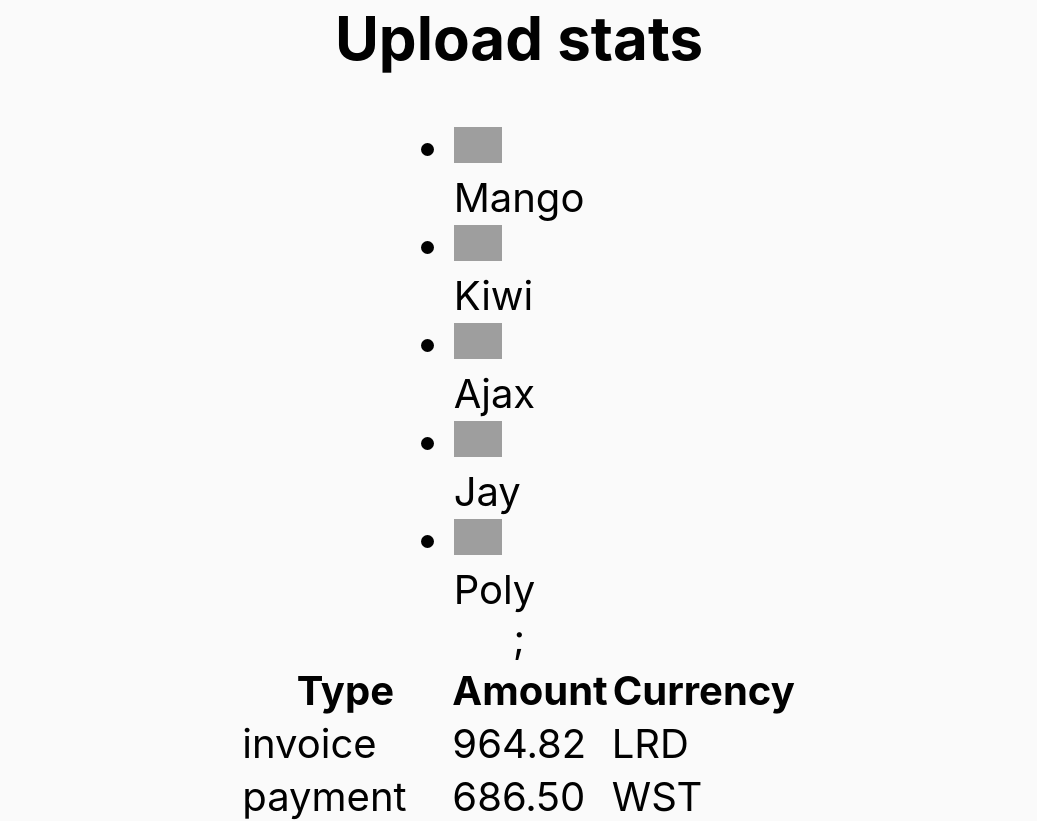
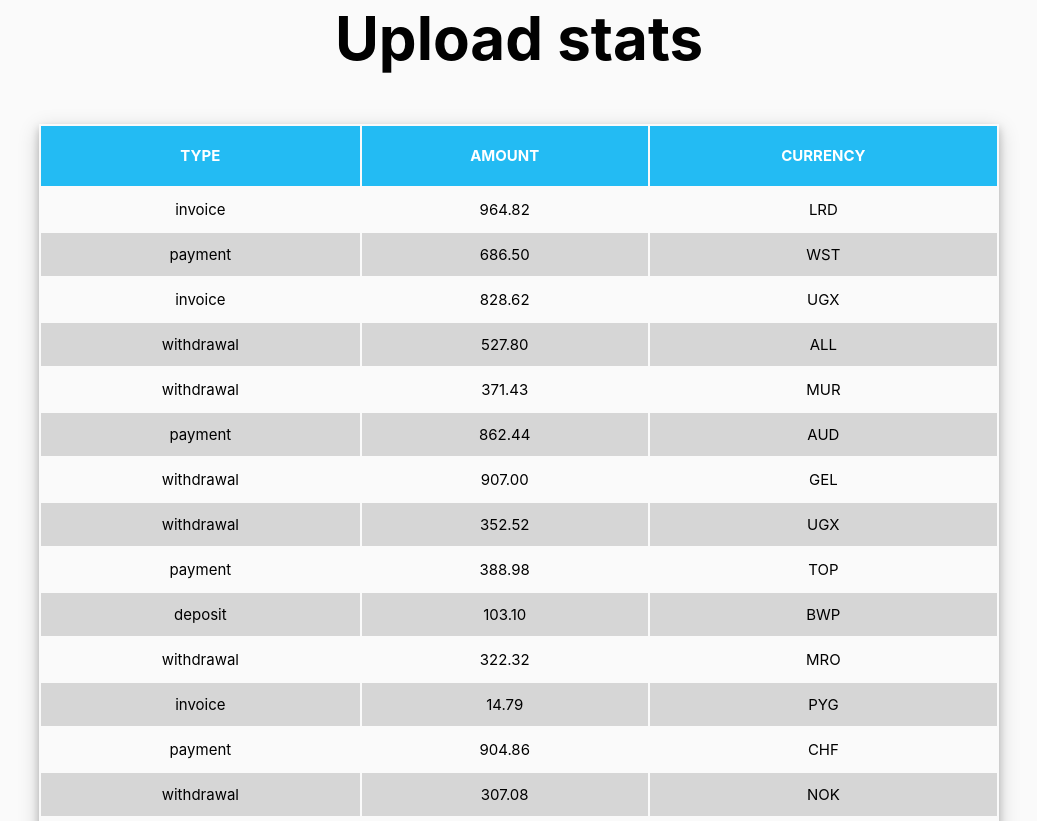
Before and after one commit to DorotaDomanska/goit-react-hw-01-components, a React (Create React App) app: page / in a window 1280 px wide. Shown: the part 460-1281 px from the top of the page, without its empty margins (121-1158 px from the left). Built offline with nearby package versions, Linux system fonts and the light colour scheme; grey boxes are pictures that could not be loaded.

Commit message:
css table

```diff
--- a/package.json
+++ b/package.json
@@ -7,6 +7,7 @@
     "@testing-library/jest-dom": "^5.16.3",
     "@testing-library/react": "^12.1.4",
     "@testing-library/user-event": "^13.5.0",
+    "clsx": "^1.2.1",
     "react": "^18.1.0",
     "react-dom": "^18.1.0",
     "react-scripts": "5.0.1",
--- a/src/components/App.jsx
+++ b/src/components/App.jsx
@@ -28,8 +28,8 @@ export const App = () => {
         stats={user.stats}
       />
       <Statistics title="Upload stats" stats={data} />
-      <FriendList friends={friends} />;
-      <TransactionHistory items={transactions} />;
+      <FriendList friends={friends} />
+      <TransactionHistory items={transactions} />
     </div>
   );
 };
--- a/src/components/Friends/FriendList.js
+++ b/src/components/Friends/FriendList.js
@@ -1,13 +1,10 @@
-export const FriendList = ({ friends }) => {
+import css from './FriendList.module.css';
+// import { FriendListItem } from './FriendListItem';
+
+export const FriendList = ({ children }) => {
   return (
-    <ul>
-      {friends.map(friend => (
-        <li key={friend.id}>
-          <span></span>
-          <img src={friend.avatar} alt="User avatar" width="48" />
-          <p>{friend.name}</p>
-        </li>
-      ))}
+    <ul className={css.friendList}>
+      {/* <FriendListItem>{children}</FriendListItem> */}
     </ul>
   );
 };
--- /dev/null
+++ b/src/components/Friends/FriendList.module.css
@@ -0,0 +1,4 @@
+.friendList {
+  list-style-type: none;
+  width: 300px;
+}
--- /dev/null
+++ b/src/components/Friends/FriendListItem.js
@@ -0,0 +1,26 @@
+// import css from './FriendListItem.module.css';
+// // import clsx from 'clsx';
+
+// export const FriendListItem = ({ friends }) => {
+//   return (
+//     <>
+//       {friends.map(friend => (
+//         <li
+//           key={friend.id}
+//           //   className={clsx(css.item, {
+//           //     [css.isOnline]: online,
+//           //   })}
+//         >
+//           <span className={css.status}></span>
+//           <img
+//             className={css.avatar}
+//             src={friend.avatar}
+//             alt="User avatar"
+//             width="48"
+//           />
+//           <p className={css.name}>{friend.name}</p>
+//         </li>
+//       ))}
+//     </>
+//   );
+// };
--- a/src/components/Transactions/TransactionHistory.js
+++ b/src/components/Transactions/TransactionHistory.js
@@ -1,7 +1,9 @@
+import css from './TransactionsHistory.module.css';
+
 export const TransactionHistory = ({ items }) => {
   return (
-    <table>
-      <thead>
+    <table className={css.transactionHistory}>
+      <thead className={css.header}>
         <tr>
           <th>Type</th>
           <th>Amount</th>
@@ -11,7 +13,7 @@ export const TransactionHistory = ({ items }) => {
 
       <tbody>
         {items.map(item => (
-          <tr key={item.id}>
+          <tr key={item.id} className={css.tableItem}>
             <td>{item.type}</td>
             <td>{item.amount}</td>
             <td>{item.currency}</td>
--- /dev/null
+++ b/src/components/Transactions/TransactionsHistory.module.css
@@ -0,0 +1,21 @@
+.transactionHistory {
+  box-shadow: 0 4px 8px 0 rgba(0, 0, 0, 0.2), 0 6px 20px 0 rgba(0, 0, 0, 0.19);
+  font-size: 15px;
+  width: 75%;
+}
+
+.header {
+  background-color: rgb(35, 187, 243);
+  color: white;
+  text-transform: uppercase;
+  height: 60px;
+}
+
+.tableItem {
+  text-align: center;
+  height: 43px;
+}
+
+.tableItem:nth-child(2n) {
+  background-color: rgb(214, 214, 214);
+}
```
Also changed, not shown: src/components/Friends/FriendListItem.module.css (added, +30 -0 lines), 1 other file (tests, documents, lock files or other folders).
